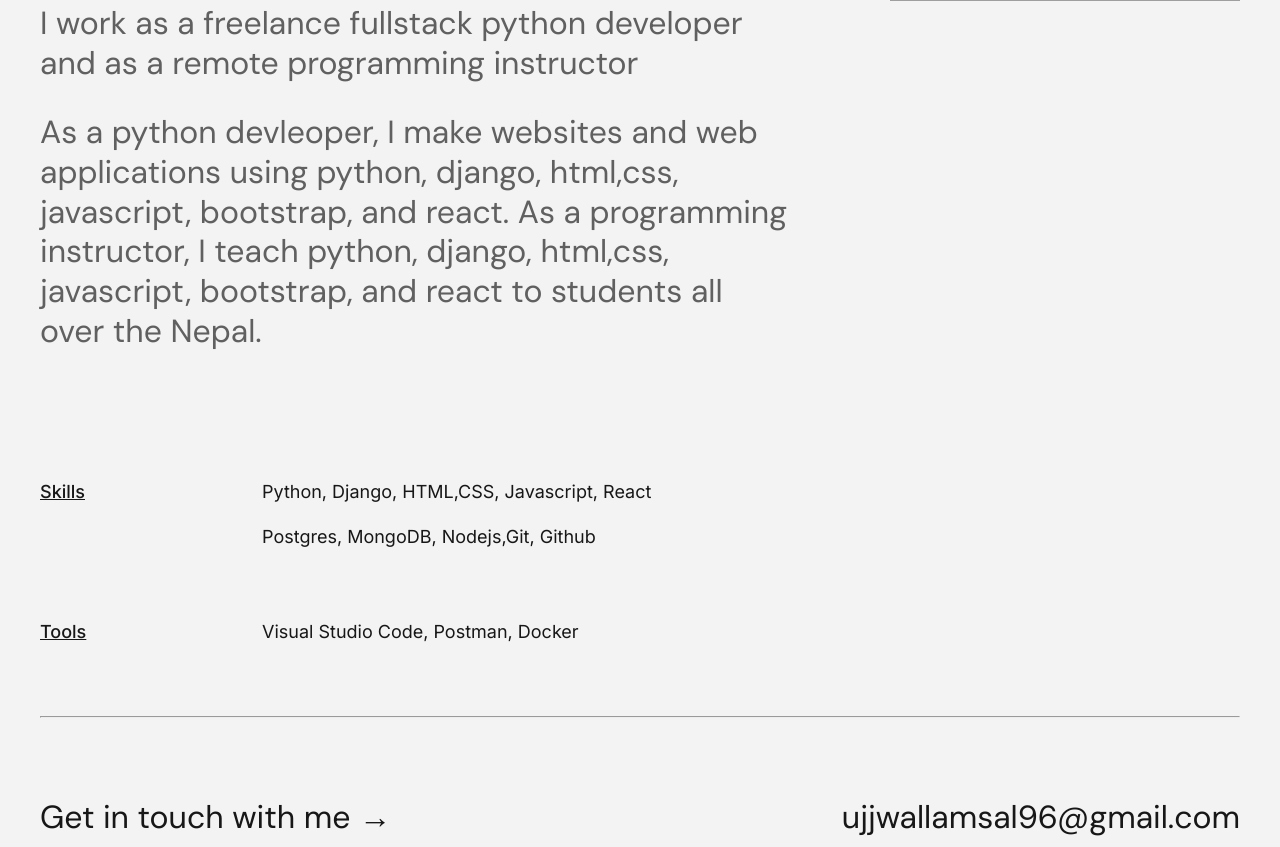
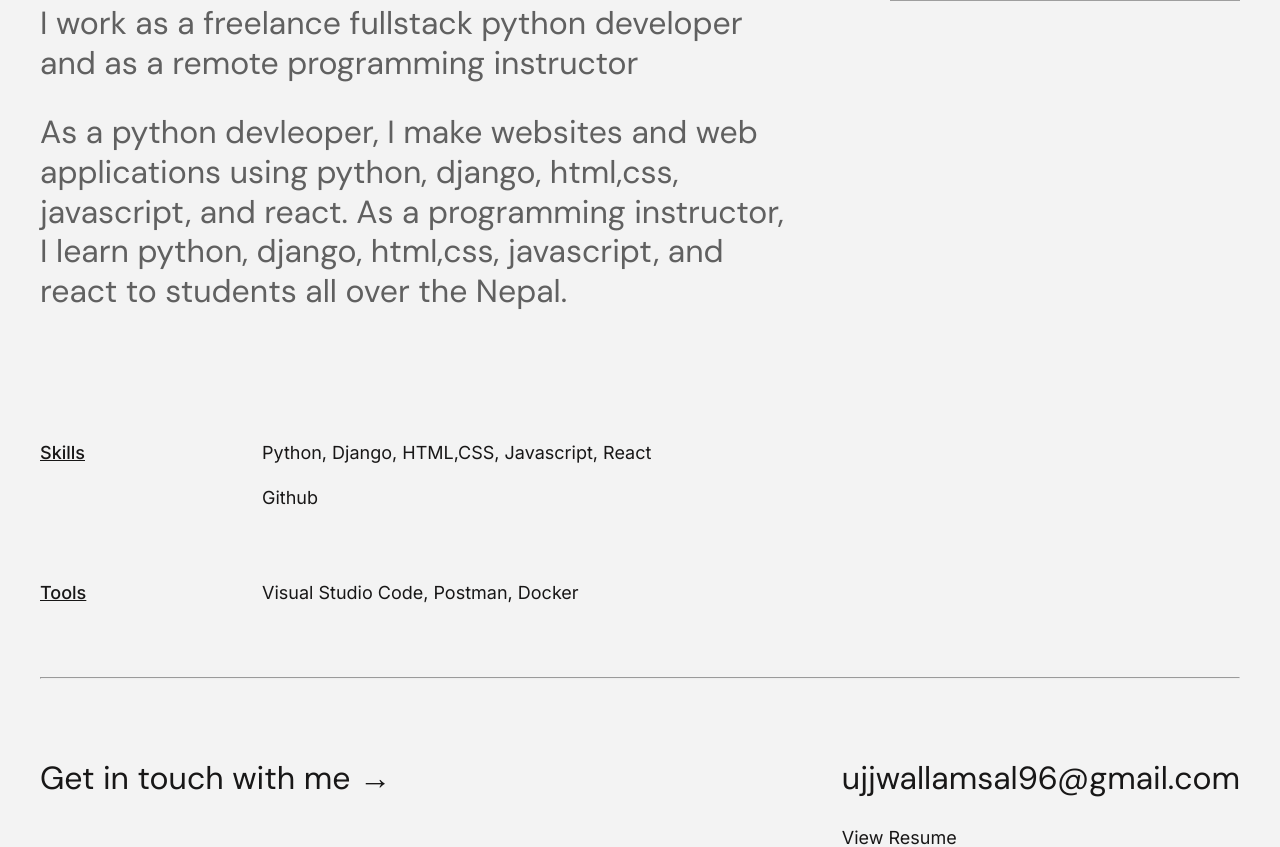
Before and after one commit to ujjwallamsal/web-development-with-django, a Django app: page / in a window 1280 px wide. Shown: the part 457-1304 px from the top of the page. Run offline with Django 3.2, Linux system fonts and the light colour scheme; grey boxes are pictures that could not be loaded.

Commit message:
added major redesign of frontend

```diff
--- a/static-files-and-css/hello-world/templates/home.html
+++ b/static-files-and-css/hello-world/templates/home.html
@@ -8,8 +8,8 @@
       </h1>
       <p class="hero-para">I work as a freelance fullstack python developer and as a remote programming instructor</p>
       <p class="hero-para">
-        As a python devleoper, I make websites and web applications using python, django, html,css, javascript, bootstrap, and react.
-        As a programming instructor, I teach python, django, html,css, javascript, bootstrap, and react to students all over the Nepal.
+        As a python devleoper, I make websites and web applications using python, django, html,css, javascript, and react.
+        As a programming instructor, I learn python, django, html,css, javascript, and react to students all over the Nepal.
       </p>
     </div>
     <div class="hero-img">
@@ -22,7 +22,7 @@
     <h5>Skills</h5>
     <div>
       <p>Python, Django, HTML,CSS, Javascript, React</p>
-      <p>Postgres, MongoDB, Nodejs,Git, Github</p>
+      <p> Github</p>
     </div>
   </div>
   <div class="softwares">
```
